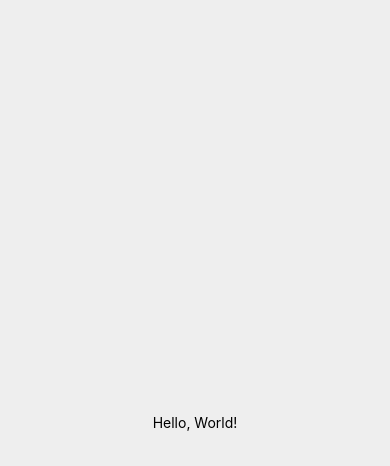
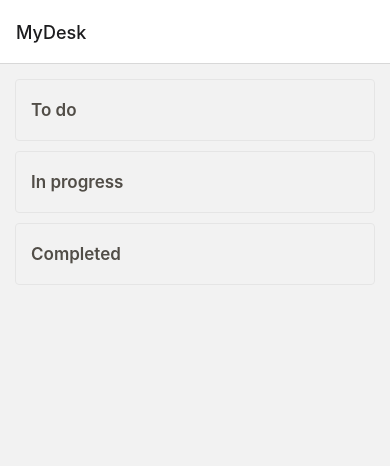
Before and after one commit to alexxanderlee/Prayer-React-Native, a React Native app: screen /MyDesk in a window 390 px wide. Shown: the top 466 px of the page. Built offline with nearby package versions, Linux system fonts and the light colour scheme.

Commit message:
Add Card component, Desk Screen and navigation

```diff
--- a/App.tsx
+++ b/App.tsx
@@ -1,21 +1,19 @@
+/* eslint-disable */
 import React from 'react';
-import { StyleSheet, Text, View } from 'react-native';
+import { Desk } from './screens';
+import { NavigationContainer } from '@react-navigation/native';
+import { createNativeStackNavigator } from '@react-navigation/native-stack'
+
+const Stack = createNativeStackNavigator();
 
 const App = () => {
   return (
-    <View style={styles.container}>
-      <Text>Hello, World!</Text>
-    </View>
+    <NavigationContainer>
+      <Stack.Navigator>
+        <Stack.Screen name="MyDesk" component={Desk} />
+      </Stack.Navigator>
+    </NavigationContainer>
   );
 };
 
-const styles = StyleSheet.create({
-  container: {
-    flex: 1,
-    justifyContent: 'center',
-    alignItems: 'center',
-    backgroundColor: '#eeeeee',
-  },
-});
-
 export default App;
--- /dev/null
+++ b/components/Card.tsx
@@ -0,0 +1,36 @@
+/* eslint-disable */
+import React from 'react';
+import { View, Text, StyleSheet, TouchableOpacity } from 'react-native';
+import { IList } from '../interfaces';
+
+interface CardProps {
+  list: IList;
+}
+
+const Card: React.FC<CardProps> = ({ list }) => {
+  return (
+    <TouchableOpacity style={styles.card}>
+      <Text style={styles.title}>{list.title}</Text>
+    </TouchableOpacity>
+  );
+};
+
+const styles = StyleSheet.create({
+  card: {
+    marginBottom: 10,
+    paddingHorizontal: 15,
+    paddingVertical: 20,
+    borderWidth: 1,
+    borderStyle: 'solid',
+    borderColor: '#E5E5E5',
+    borderRadius: 4,
+  },
+  title: {
+    color: '#514D47',
+    fontSize: 17,
+    lineHeight: 20,
+    fontWeight: '600',
+  },
+});
+
+export default Card;
--- /dev/null
+++ b/components/index.ts
@@ -0,0 +1 @@
+export { default as Card } from './Card';
--- /dev/null
+++ b/screens/Desk.tsx
@@ -0,0 +1,40 @@
+/* eslint-disable */
+import React from 'react';
+import { FlatList, StyleSheet, View } from 'react-native';
+import { Card } from '../components';
+import { IList } from '../interfaces';
+
+const lists: IList[] = [
+  {
+    id: '0',
+    title: 'To do',
+  },
+  {
+    id: '1',
+    title: 'In progress',
+  },
+  {
+    id: '2',
+    title: 'Completed',
+  },
+];
+
+const Desk: React.FC = () => {
+  return (
+    <View style={styles.container}>
+      <FlatList
+        data={lists}
+        renderItem={({ item }) => <Card list={item} />}
+        keyExtractor={item => item.id}
+      />
+    </View>
+  );
+};
+
+const styles = StyleSheet.create({
+  container: {
+    padding: 15,
+  },
+});
+
+export default Desk;
--- /dev/null
+++ b/screens/index.ts
@@ -0,0 +1 @@
+export { default as Desk } from './Desk';
```
